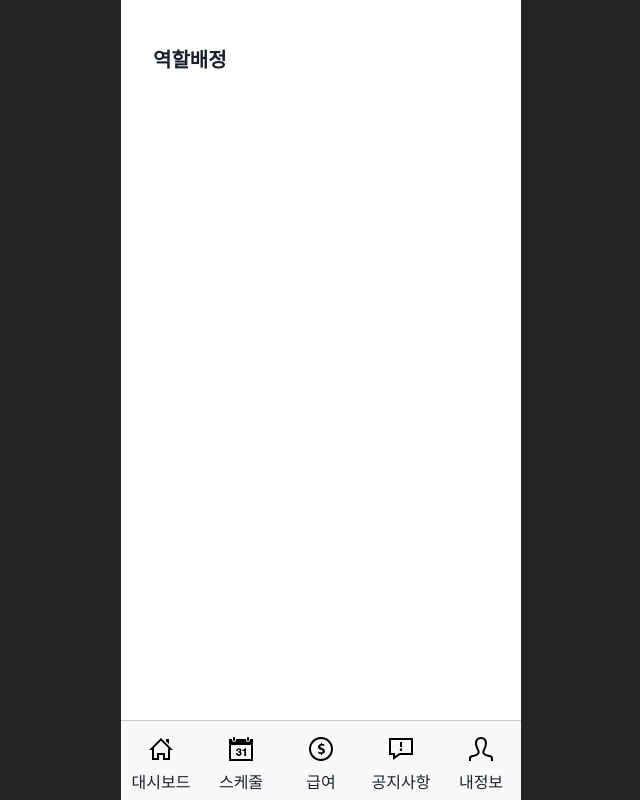
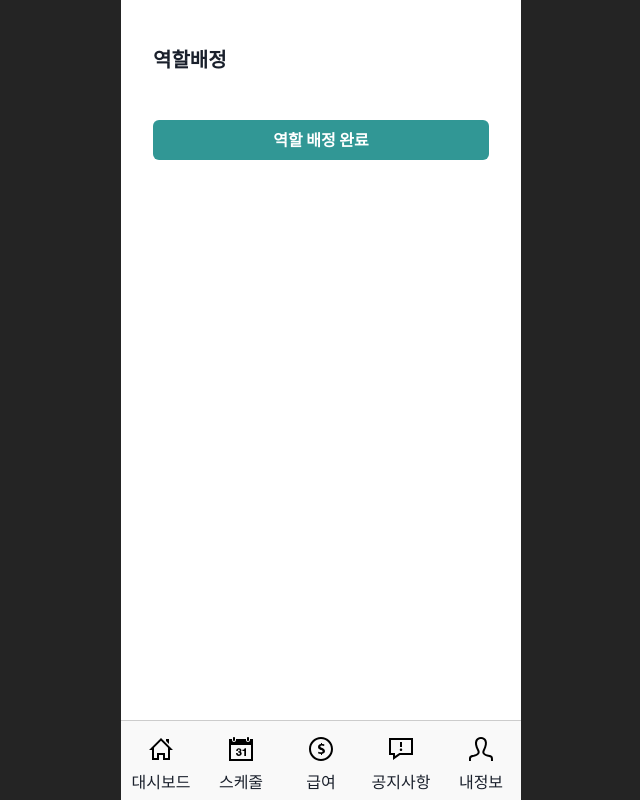
Before and after one commit to 12-Cookie/cookie-s, a React (Vite) app: page /schedule/assign in a window 1280 px wide. Shown: the whole page, without its empty margins (319-959 px from the left). Built offline with nearby package versions, Linux system fonts and the light colour scheme; no server answers; the database is empty.

Commit message:
Feat: Add assignRole Button ui

```diff
--- a/src/pages/Schedule/admin/assignRole/AssignRole.jsx
+++ b/src/pages/Schedule/admin/assignRole/AssignRole.jsx
@@ -1,7 +1,7 @@
 import * as style from "./AssignRole.style";
 import { useState } from "react";
 import { useFireFetch } from "../../../../hooks/useFireFetch";
-import { Heading } from "@chakra-ui/react";
+import { Heading, Button, Stack } from "@chakra-ui/react";
 import AssignHeader from "../../../../components/Schedule/admin/assignRole/AssignHeader/AssignHeader";
 import AssignBody from "../../../../components/Schedule/admin/assignRole/AssignBody/AssignBody";
 import AssignFooter from "../../../../components/Schedule/admin/assignRole/AssignFooter/AssignFooter";
@@ -56,6 +56,11 @@ const AssignRole = () => {
             />
           )
         : null}
+      <Stack mt="3rem">
+        <Button>
+          역할 배정 완료
+        </Button>
+      </Stack>
     </style.AssignRoleWrap>
   );
 };
```
